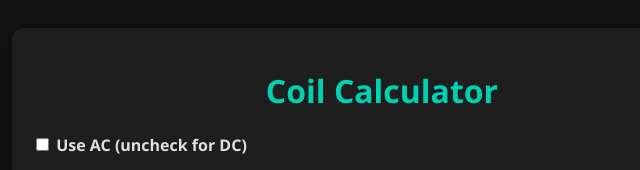
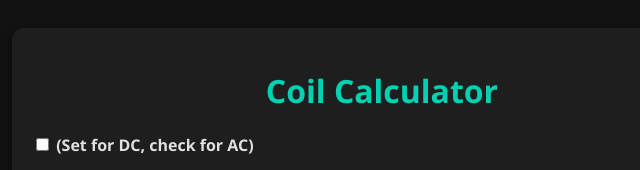
Before and after one commit to Zac199/Coil-Calculator, a plain HTML site: page index.html in a window 1280 px wide. Shown: the top 170 px of the page, 258-898 px from the left. Drawn offline with Linux system fonts and the light colour scheme.

Commit message:
Update index.html
check box description change

```diff
--- a/index.html
+++ b/index.html
@@ -21,7 +21,7 @@
 <body>
   <div class="container">
     <h1>Coil Calculator</h1>
-    <label><input type="checkbox" id="acdc" style="width:auto; display:inline-block;"/> Use AC (uncheck for DC)</label>
+    <label><input type="checkbox" id="acdc" style="width:auto; display:inline-block;"/> (Set for DC, check for AC)</label>
     <label for="material">Wire Material:</label>
     <select id="material">
       <option value="1.68e-8">Copper</option>
```
